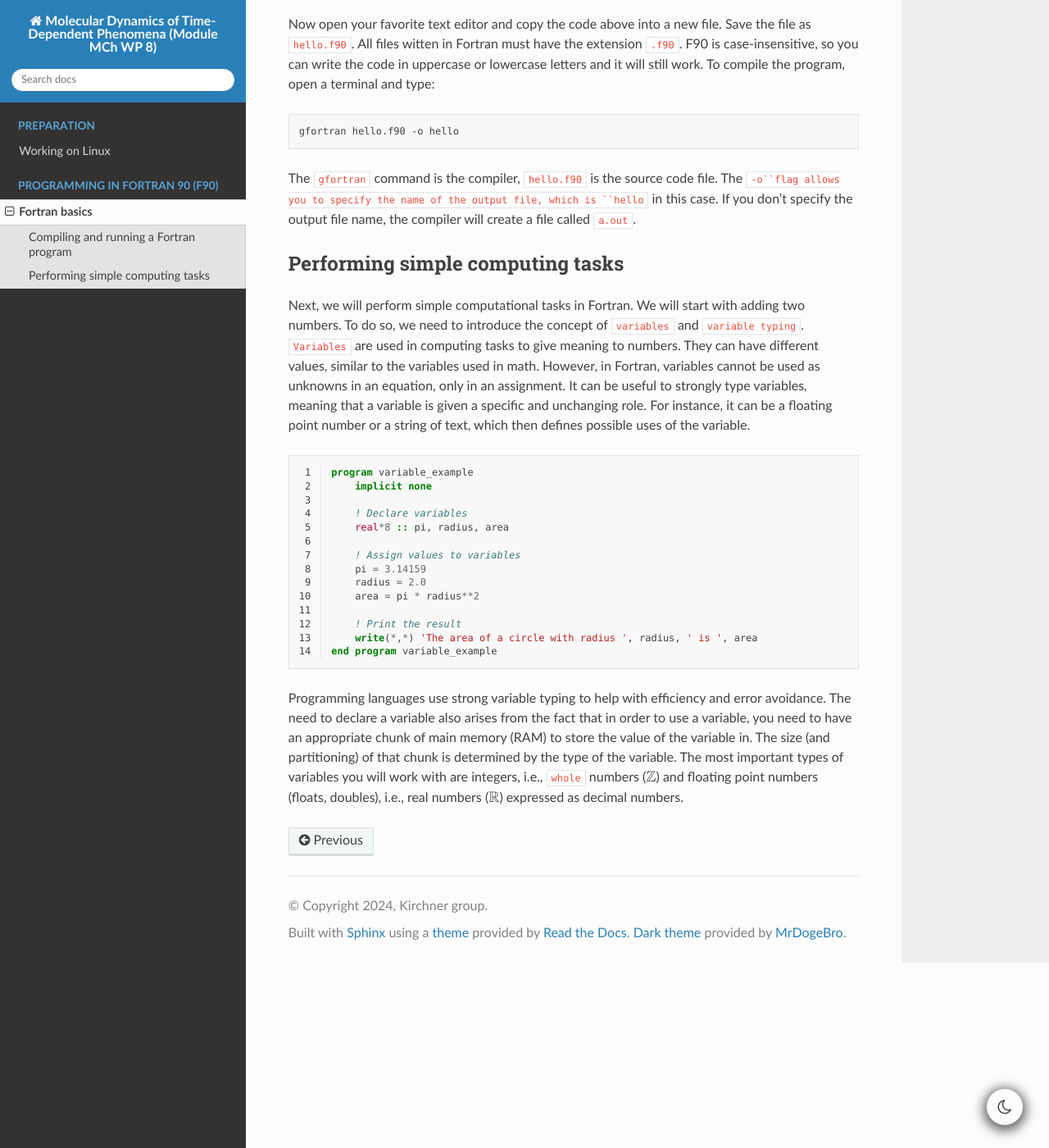
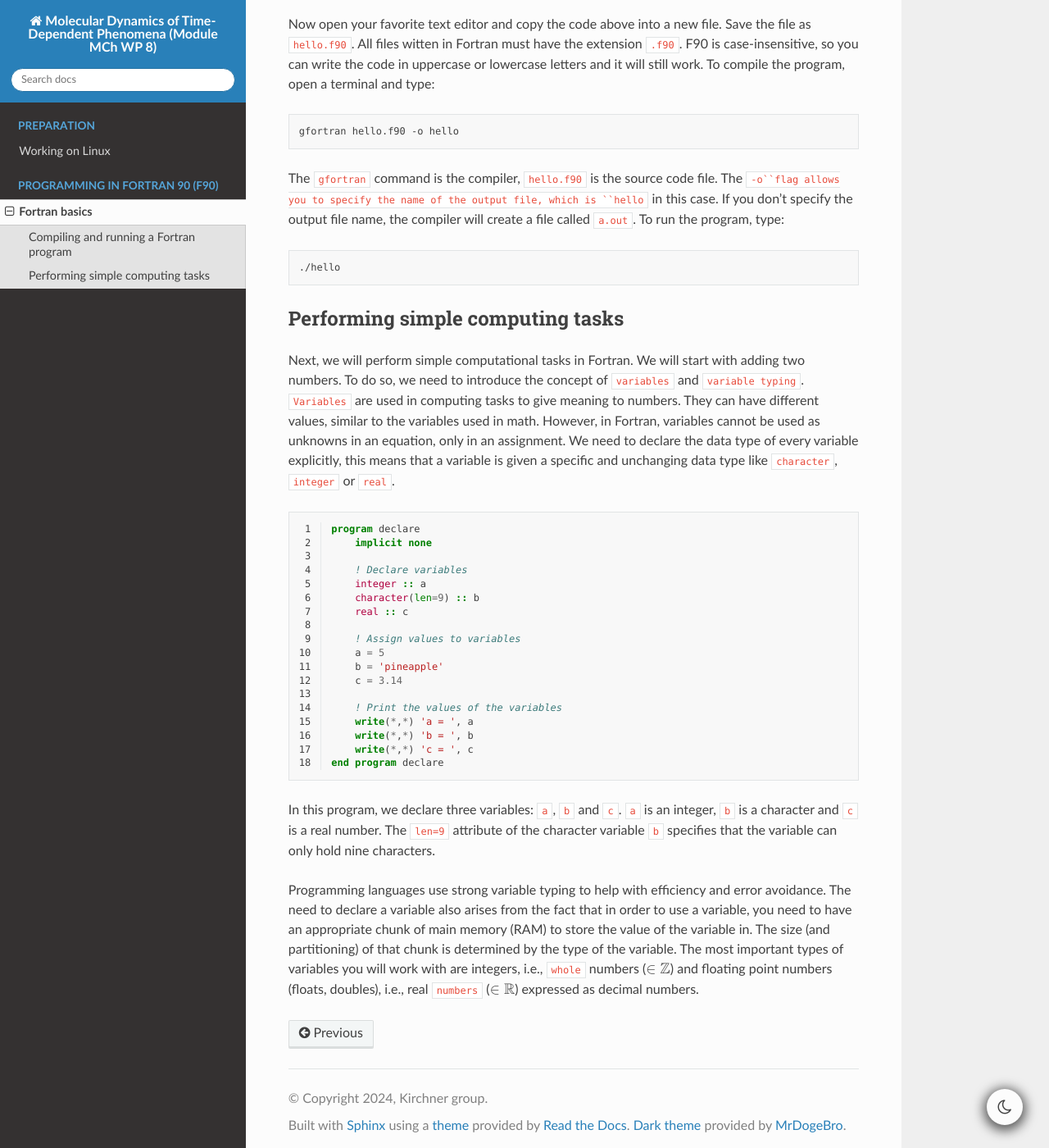
Before and after one commit to Katrin-Drys/WP8_programming, a Sphinx documentation site: the page built from docs/source/02_fortran.rst, in a window 1280 px wide and 1400 px high, scrolled down 1242 px. Shown: the whole window at 82% size. Built offline with Sphinx 7.4.7 and the Read the Docs theme 3.1.0, drawn with Linux system fonts in a browser that asks for light colours.

Commit message:
beispiel character, integer, real

```diff
--- a/docs/source/02_fortran.rst
+++ b/docs/source/02_fortran.rst
@@ -40,7 +40,7 @@ Let's take a look at the simplest Fortran program:
     :linenos:
 
     program hello
-        write(*,*), 'Hello World!'
+        write(*,*) 'Hello World!'
     end program hello
 
 If you execute this program, it will write the text ``Hello World!`` to the screen. The first line
@@ -65,6 +65,11 @@ To compile the program, open a terminal and type:
 The ``gfortran`` command is the compiler, ``hello.f90`` is the source code file.
 The ``-o``flag allows you to specify the name of the output file, which is ``hello`` in this case.
 If you don't specify the output file name, the compiler will create a file called ``a.out``.
+To run the program, type:
+
+.. code-block:: bash
+
+    ./hello
 
 Performing simple computing tasks
 ---------------------------------
@@ -74,30 +79,40 @@ To do so, we need to introduce the concept of ``variables`` and ``variable typin
 ``Variables`` are used in computing tasks to give meaning to numbers.
 They can have different values, similar to the variables used in math.
 However, in Fortran, variables cannot be used as unknowns in an equation, only in an assignment.
-It can be useful to strongly type variables, meaning that a variable is given a specific and unchanging role.
-For instance, it can be a floating point number or a string of text, which then defines possible uses of the variable.
+We need to declare the data type of every variable explicitly, this means that a variable is given a
+specific and unchanging data type like ``character``, ``integer`` or ``real``.
 
 .. code-block:: fortran
     :linenos:
 
-    program variable_example
+    program declare
         implicit none
 
         ! Declare variables
-        real*8 :: pi, radius, area
+        integer :: a
+        character(len=9) :: b
+        real :: c
 
         ! Assign values to variables
-        pi = 3.14159
-        radius = 2.0
-        area = pi * radius**2
+        a = 5
+        b = 'pineapple'
+        c = 3.14
 
-        ! Print the result
-        write(*,*) 'The area of a circle with radius ', radius, ' is ', area
-    end program variable_example
+        ! Print the values of the variables
+        write(*,*) 'a = ', a
+        write(*,*) 'b = ', b
+        write(*,*) 'c = ', c
+    end program declare
+
+In this program, we declare three variables: ``a``, ``b`` and ``c``.
+``a`` is an integer, ``b`` is a character and ``c`` is a real number.
+The ``len=9`` attribute of the character variable ``b`` specifies that the variable can only hold nine characters.
+
+
 
 Programming languages use strong variable typing to help with efficiency and error avoidance.
 The need to declare a variable also arises from the fact that in order to use a variable, you need to have an
 appropriate chunk of main memory (RAM) to store the value of the variable in. The size (and partitioning) of that
 chunk is determined by the type of the variable. The most important types of variables you will work with are integers,
-i.e., ``whole`` numbers (:math:`\mathbb{Z}`) and floating point numbers (floats, doubles), i.e., real numbers (:math:`\mathbb{R}`)
-expressed as decimal numbers.
+i.e., ``whole`` numbers (:math:`\in\mathbb{Z}`) and floating point numbers (floats, doubles), i.e., real ``numbers``
+(:math:`\in\mathbb{R}`) expressed as decimal numbers.
```
